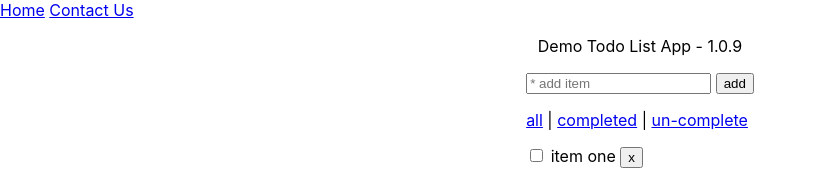
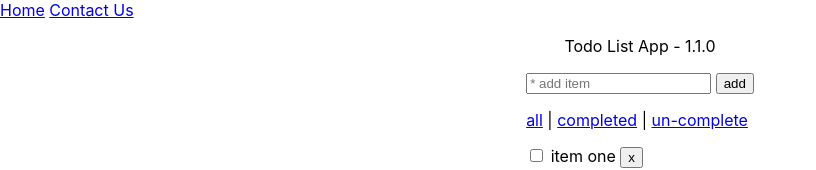
Before and after one commit to Gkilroy/rctdmov1, a React (Create React App) app in the folder rctdmo-v1/: page / in a window 1280 px wide. Shown: the top 170 px of the page, without its empty margins (0-816 px from the left). Built offline with nearby package versions, Linux system fonts and the light colour scheme.

Commit message:
update title away from demo and updated version

```diff
--- a/rctdmo-v1/src/App.js
+++ b/rctdmo-v1/src/App.js
@@ -15,7 +15,7 @@ function App() {
         <NavMenu/>
         <div className='container'>
           <Routes>
-            <Route path="/" element={<Home title="Demo Todo List App - 1.0.9" />}/>
+            <Route path="/" element={<Home title="Todo List App - 1.1.0" />}/>
             <Route path='/contact' element={<ContactUs/>}/>
             <Route path="*" element={
                 <>
```
